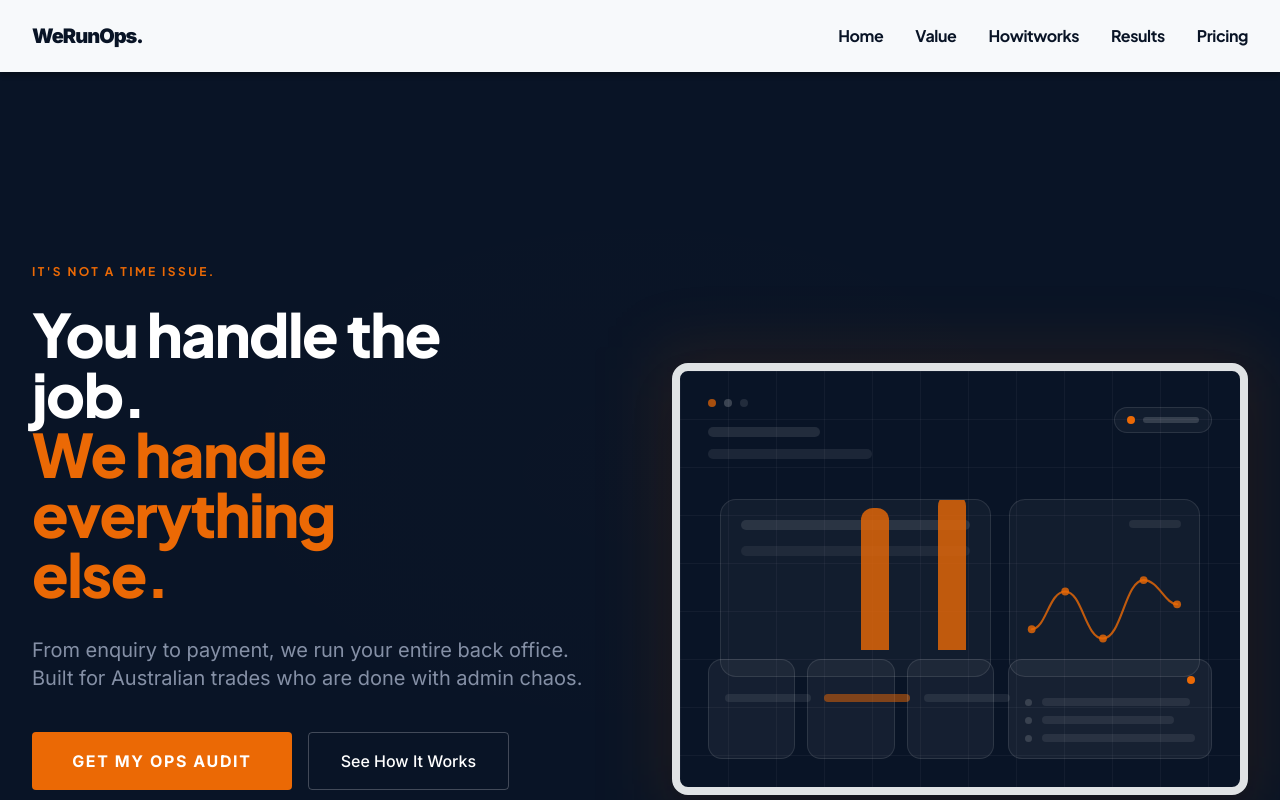
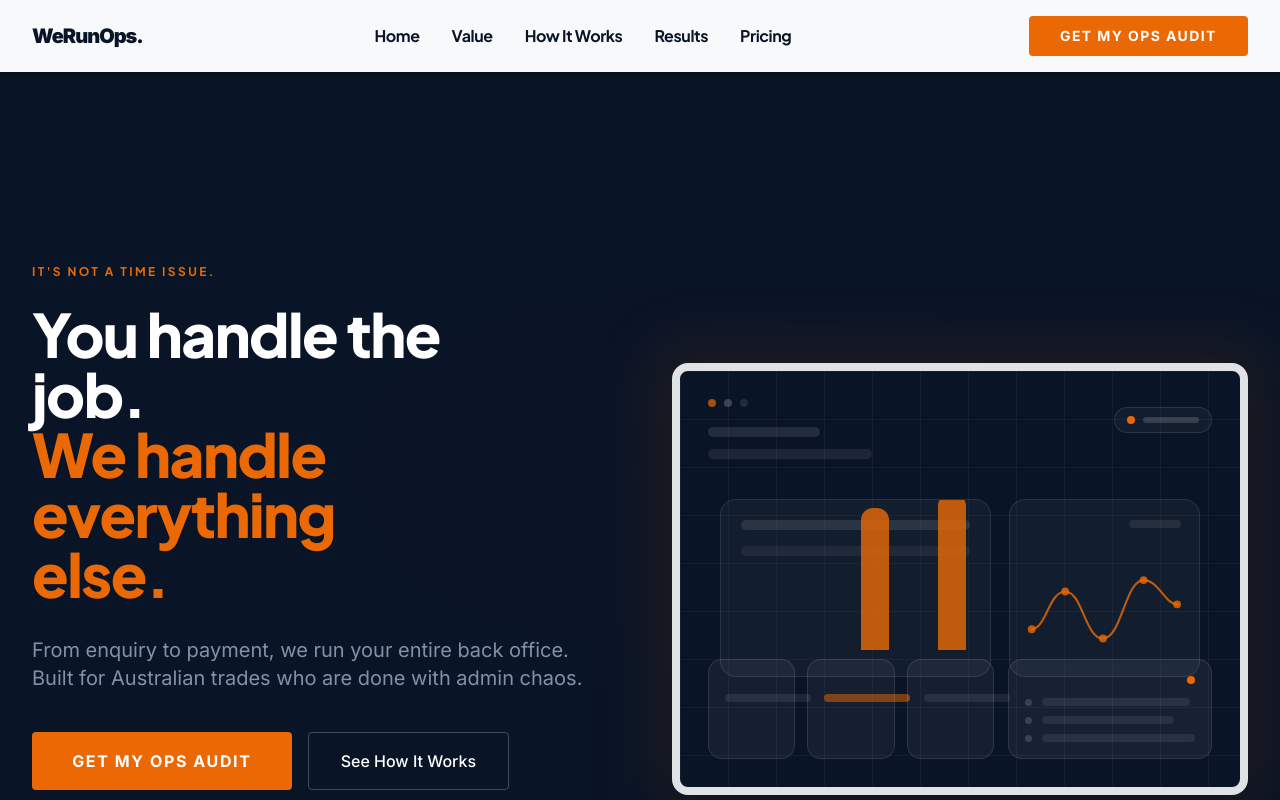
Before and after one commit to pritheeswararshanmugam/werunops-landing-page, a React (Vite) app: page / in a window 1280 px wide. Shown: the top 800 px of the page. Built offline with nearby package versions, Linux system fonts and the light colour scheme.

Commit message:
fixing header

```diff
--- a/src/components/sections/Header.jsx
+++ b/src/components/sections/Header.jsx
@@ -1,14 +1,18 @@
 import { useState } from 'react';
 import { AnimatePresence, motion } from 'framer-motion';
+import { landingContent } from '../../data/landingContent';
 
-export function Header({ navItems }) {
+export function Header({ navItems, cta }) {
   const [isOpen, setIsOpen] = useState(false);
+  const resolvedCta = cta ?? landingContent.hero.primaryCta;
   const navLinkClassName =
     'font-display text-[16px] font-[700] leading-[24px] tracking-[-0.4px] text-ink';
+  const ctaClassName =
+    'inline-flex h-[40px] items-center justify-center rounded-[4px] bg-brand px-[24px] py-[10px] font-body text-[14px] font-[700] leading-[20px] tracking-[1.4px] uppercase text-paper';
 
   return (
     <header className="sticky top-0 z-40 bg-page/90 shadow-[0px_4px_4px_rgba(0,0,0,0.25)]">
-      <div className="mx-auto box-border flex h-[72px] w-full max-w-[1280px] items-center justify-between px-[32px] lg:grid lg:grid-cols-[104.98px_minmax(0,1fr)] lg:gap-[120px]">
+      <div className="mx-auto box-border flex h-[72px] w-full max-w-[1280px] items-center justify-between px-[32px] lg:grid lg:grid-cols-[104.98px_minmax(0,1fr)_219.22px] lg:gap-[48px]">
         <a
           href="#home"
           className="w-[104.98px] font-body text-[20px] font-[900] leading-[28px] tracking-[-1px] text-ink"
@@ -16,13 +20,19 @@
           WeRunOps.
         </a>
 
-        <nav className="hidden h-[24px] items-center justify-end gap-[32px] lg:flex">
+        <nav className="hidden h-[24px] items-center justify-center gap-[32px] lg:flex">
           {navItems.map((item) => (
             <a key={item.href} href={item.href} className={navLinkClassName}>
               {item.label}
             </a>
           ))}
         </nav>
+
+        <div className="hidden lg:flex lg:justify-end">
+          <a href={resolvedCta.href} className={[ctaClassName, 'w-[219.22px]'].join(' ')}>
+            {resolvedCta.label}
+          </a>
+        </div>
 
         <button
           type="button"
@@ -71,9 +81,17 @@
                   className={navLinkClassName}
                   onClick={() => setIsOpen(false)}
                 >
-                {item.label}
+                  {item.label}
+                </a>
+              ))}
+
+              <a
+                href={resolvedCta.href}
+                className={[ctaClassName, 'mt-[4px] w-full'].join(' ')}
+                onClick={() => setIsOpen(false)}
+              >
+                {resolvedCta.label}
               </a>
-              ))}
             </div>
           </motion.div>
         ) : null}
--- a/src/data/landingContent.js
+++ b/src/data/landingContent.js
@@ -2,7 +2,7 @@
   navItems: [
     { label: 'Home', href: '#home' },
     { label: 'Value', href: '#problem' },
-    { label: 'Howitworks', href: '#how-it-works' },
+    { label: 'How It Works', href: '#how-it-works' },
     { label: 'Results', href: '#results' },
     { label: 'Pricing', href: '#pricing' },
   ],
```
